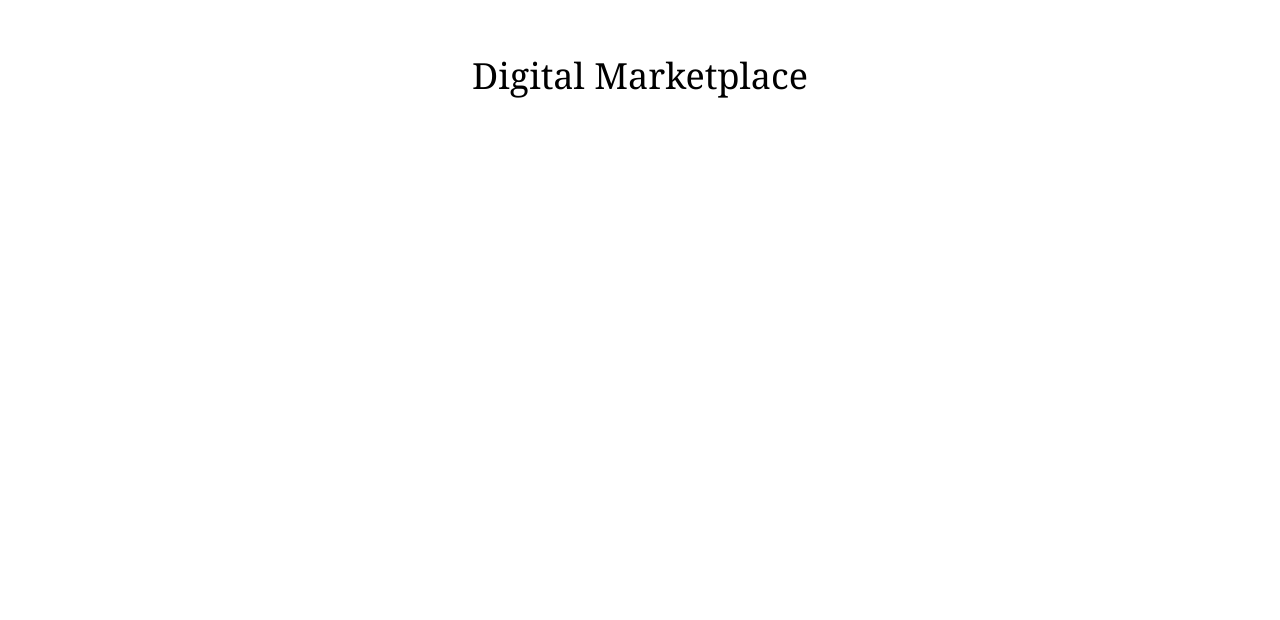
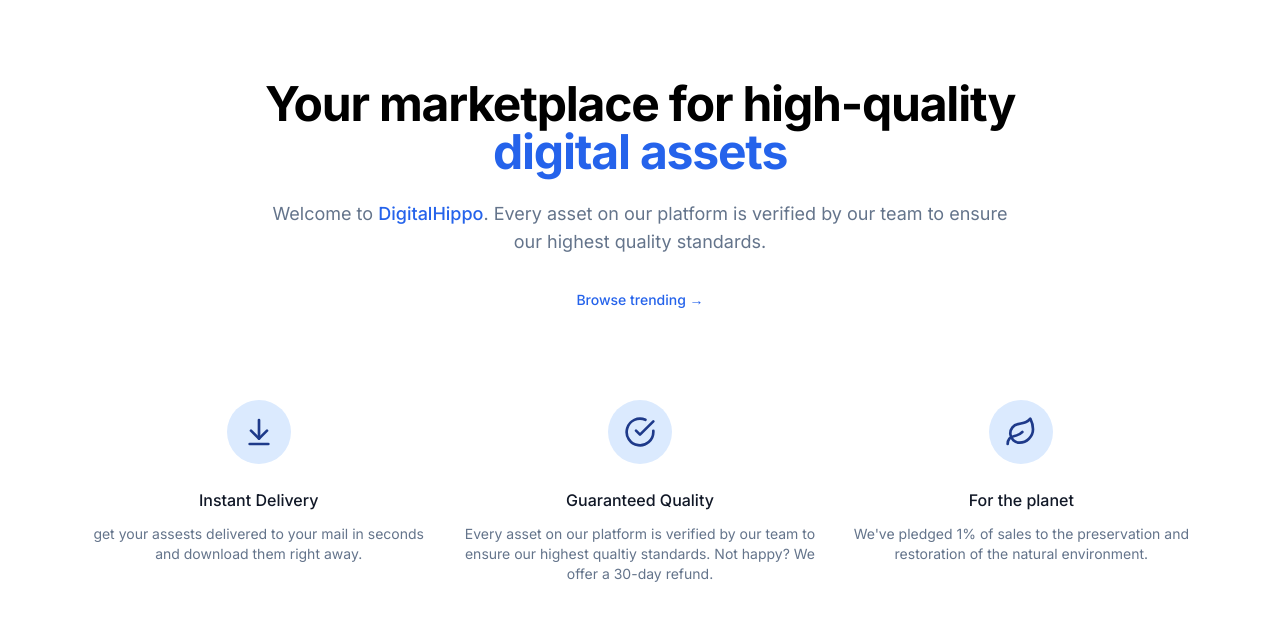
Before and after one commit to sushanslondhe/Digital-marketplace, a Next.js app: page / in a window 1280 px wide. Shown: the top 620 px of the page. Built offline with nearby package versions, Linux system fonts and the light colour scheme.

Commit message:
Home page

```diff
--- a/app/layout.tsx
+++ b/app/layout.tsx
@@ -1,6 +1,7 @@
 import type { Metadata } from "next";
 import { Inter } from "next/font/google";
 import "./globals.css";
+import { cn } from "@/lib/utils";
 
 const inter = Inter({ subsets: ["latin"] });
 
@@ -16,7 +17,16 @@
 }>) {
   return (
     <html lang="en">
-      <body className={inter.className}>{children}</body>
+      <body className={cn("relative h-full font-sans antialiased",inter.className)}>
+        <main className=" relative flex flex-col min-h-screen">
+          <div className=" flex-grow flex-1">
+            {children}
+          </div>
+
+        </main>
+
+      </body>
+
     </html>
   );
 }
--- a/app/page.tsx
+++ b/app/page.tsx
@@ -1,7 +1,63 @@
+import MaxWidth from "@/components/MaxWidth";
+import { buttonVariants } from "@/components/ui/button";
+import { perks } from "@/lib";
+import { cn } from "@/lib/utils";
+import { MousePointerClick } from "lucide-react";
+import Link from "next/link";
+
 export default function Home(){
   return(
     <>
-    <h1 className=" text-center text-4xl font-serif m-14">Digital Marketplace</h1>
+    <MaxWidth>
+      <div  className=" py-20 mx-auto text-center flex flex-col items-center">
+        <h1 className=" text-5xl font-bold tracking-tight">Your marketplace for high-quality{ ' '}<br />
+          <span className=" text-blue-600">
+            digital assets
+          </span>
+        </h1>
+
+        <p className="mt-6 text-lg max-w-prose text-muted-foreground">
+           Welcome to <span className=" text-blue-600 font-medium">DigitalHippo</span>. Every asset on our
+           platform is verified by our team to ensure our
+           highest quality standards.
+        </p>
+        <div className="mt-6">
+          <Link href="/products"
+          className={buttonVariants({
+            variant:"link"
+          })}>
+            Browse trending &rarr;
+
+          </Link>
+
+        </div>
+      </div>
+    </MaxWidth>
+    <section>
+      <MaxWidth>
+        <div className="grid grid-cols-1 gap-y-12 sm:grid-cols-2 sm:gap-x-6 lg:grid-cols-3 lg:gap-y-0">
+          {perks.map((perk)=> (
+            <div key={perk.name}
+            className="text-center md:flex md:items-start md:text-left lg:block lg:text-center">
+              <div className="md:shrink-0 flex justify-center">
+                <div className=" h-16 w-16 flex items-center justify-center rounded-full bg-blue-100 text-blue-900 ">
+                  {<perk.icon className=" h-1/2  w-1/2" />}
+                  </div>
+                </div>
+                <div className="mt-6 md:ml-4 md:mt-0 lg:ml-0 lg:mt-6">
+                  <h3 className=" text-base font-medium text-gray-900">
+                    {perk.name}
+                  </h3>
+                  <p className=" mt-3 text-sm text-muted-foreground">
+                    {perk.description}
+                  </p>
+                  </div>
+              </div>
+          ))}
+        </div>
+
+      </MaxWidth>
+    </section>
     </>
   )
 }
--- /dev/null
+++ b/components/MaxWidth.tsx
@@ -0,0 +1,22 @@
+import { cn } from "@/lib/utils"
+import { ReactNode } from "react"
+
+const MaxWidth = ({
+    className,
+    children,
+  }: {
+    className?: string
+    children: ReactNode
+  }) => {
+    return (
+      <div
+        className={cn(
+          'mx-auto w-full max-w-screen-xl px-2.5 md:px-20',
+          className
+        )}>
+        {children}
+      </div>
+    )
+  }
+
+  export default MaxWidth;
--- /dev/null
+++ b/components/ui/button.tsx
@@ -0,0 +1,56 @@
+import * as React from "react"
+import { Slot } from "@radix-ui/react-slot"
+import { cva, type VariantProps } from "class-variance-authority"
+
+import { cn } from "@/lib/utils"
+
+const buttonVariants = cva(
+  "inline-flex items-center justify-center whitespace-nowrap rounded-md text-sm font-medium ring-offset-background transition-colors focus-visible:outline-none focus-visible:ring-2 focus-visible:ring-ring focus-visible:ring-offset-2 disabled:pointer-events-none disabled:opacity-50",
+  {
+    variants: {
+      variant: {
+        default: "bg-primary text-primary-foreground hover:bg-primary/90",
+        destructive:
+          "bg-destructive text-destructive-foreground hover:bg-destructive/90",
+        outline:
+          "border border-input bg-background hover:bg-accent hover:text-accent-foreground",
+        secondary:
+          "bg-secondary text-secondary-foreground hover:bg-secondary/80",
+        ghost: "hover:bg-accent hover:text-accent-foreground",
+        link: "text-primary underline-offset-4 hover:underline",
+      },
+      size: {
+        default: "h-10 px-4 py-2",
+        sm: "h-9 rounded-md px-3",
+        lg: "h-11 rounded-md px-8",
+        icon: "h-10 w-10",
+      },
+    },
+    defaultVariants: {
+      variant: "default",
+      size: "default",
+    },
+  }
+)
+
+export interface ButtonProps
+  extends React.ButtonHTMLAttributes<HTMLButtonElement>,
+    VariantProps<typeof buttonVariants> {
+  asChild?: boolean
+}
+
+const Button = React.forwardRef<HTMLButtonElement, ButtonProps>(
+  ({ className, variant, size, asChild = false, ...props }, ref) => {
+    const Comp = asChild ? Slot : "button"
+    return (
+      <Comp
+        className={cn(buttonVariants({ variant, size, className }))}
+        ref={ref}
+        {...props}
+      />
+    )
+  }
+)
+Button.displayName = "Button"
+
+export { Button, buttonVariants }
--- /dev/null
+++ b/lib/index.ts
@@ -0,0 +1,22 @@
+import { ArrowDownToLine, CheckCircle, Leaf } from "lucide-react";
+
+export const perks = [
+    {
+      name:'Instant Delivery',
+      icon:ArrowDownToLine,
+      description:'get your assests delivered to your mail in seconds and download them right away.'
+
+    },
+    {
+      name:'Guaranteed Quality',
+      icon:CheckCircle,
+      description:'Every asset on our platform is verified by our team to ensure our highest qualtiy standards. Not happy? We offer a 30-day refund.'
+
+    },
+    {
+      name:'For the planet',
+      icon:Leaf,
+      description:"We've pledged 1% of sales to the preservation and restoration of the natural environment."
+
+    },
+]
--- /dev/null
+++ b/lib/utils.ts
@@ -0,0 +1,6 @@
+import { type ClassValue, clsx } from "clsx"
+import { twMerge } from "tailwind-merge"
+
+export function cn(...inputs: ClassValue[]) {
+  return twMerge(clsx(inputs))
+}
--- a/tailwind.config.ts
+++ b/tailwind.config.ts
@@ -1,20 +1,80 @@
-import type { Config } from "tailwindcss";
+import type { Config } from "tailwindcss"
 
-const config: Config = {
+const config = {
+  darkMode: ["class"],
   content: [
-    "./pages/**/*.{js,ts,jsx,tsx,mdx}",
-    "./components/**/*.{js,ts,jsx,tsx,mdx}",
-    "./app/**/*.{js,ts,jsx,tsx,mdx}",
-  ],
+    './pages/**/*.{ts,tsx}',
+    './components/**/*.{ts,tsx}',
+    './app/**/*.{ts,tsx}',
+    './src/**/*.{ts,tsx}',
+	],
+  prefix: "",
   theme: {
+    container: {
+      center: true,
+      padding: "2rem",
+      screens: {
+        "2xl": "1400px",
+      },
+    },
     extend: {
-      backgroundImage: {
-        "gradient-radial": "radial-gradient(var(--tw-gradient-stops))",
-        "gradient-conic":
-          "conic-gradient(from 180deg at 50% 50%, var(--tw-gradient-stops))",
+      colors: {
+        border: "hsl(var(--border))",
+        input: "hsl(var(--input))",
+        ring: "hsl(var(--ring))",
+        background: "hsl(var(--background))",
+        foreground: "hsl(var(--foreground))",
+        primary: {
+          DEFAULT: "hsl(var(--primary))",
+          foreground: "hsl(var(--primary-foreground))",
+        },
+        secondary: {
+          DEFAULT: "hsl(var(--secondary))",
+          foreground: "hsl(var(--secondary-foreground))",
+        },
+        destructive: {
+          DEFAULT: "hsl(var(--destructive))",
+          foreground: "hsl(var(--destructive-foreground))",
+        },
+        muted: {
+          DEFAULT: "hsl(var(--muted))",
+          foreground: "hsl(var(--muted-foreground))",
+        },
+        accent: {
+          DEFAULT: "hsl(var(--accent))",
+          foreground: "hsl(var(--accent-foreground))",
+        },
+        popover: {
+          DEFAULT: "hsl(var(--popover))",
+          foreground: "hsl(var(--popover-foreground))",
+        },
+        card: {
+          DEFAULT: "hsl(var(--card))",
+          foreground: "hsl(var(--card-foreground))",
+        },
+      },
+      borderRadius: {
+        lg: "var(--radius)",
+        md: "calc(var(--radius) - 2px)",
+        sm: "calc(var(--radius) - 4px)",
+      },
+      keyframes: {
+        "accordion-down": {
+          from: { height: "0" },
+          to: { height: "var(--radix-accordion-content-height)" },
+        },
+        "accordion-up": {
+          from: { height: "var(--radix-accordion-content-height)" },
+          to: { height: "0" },
+        },
+      },
+      animation: {
+        "accordion-down": "accordion-down 0.2s ease-out",
+        "accordion-up": "accordion-up 0.2s ease-out",
       },
     },
   },
-  plugins: [],
-};
-export default config;
+  plugins: [require("tailwindcss-animate")],
+} satisfies Config
+
+export default config
```
Also changed, not shown: package.json (+10 -4 lines), components.json (added), 1 other file (tests, documents, lock files or other folders).
